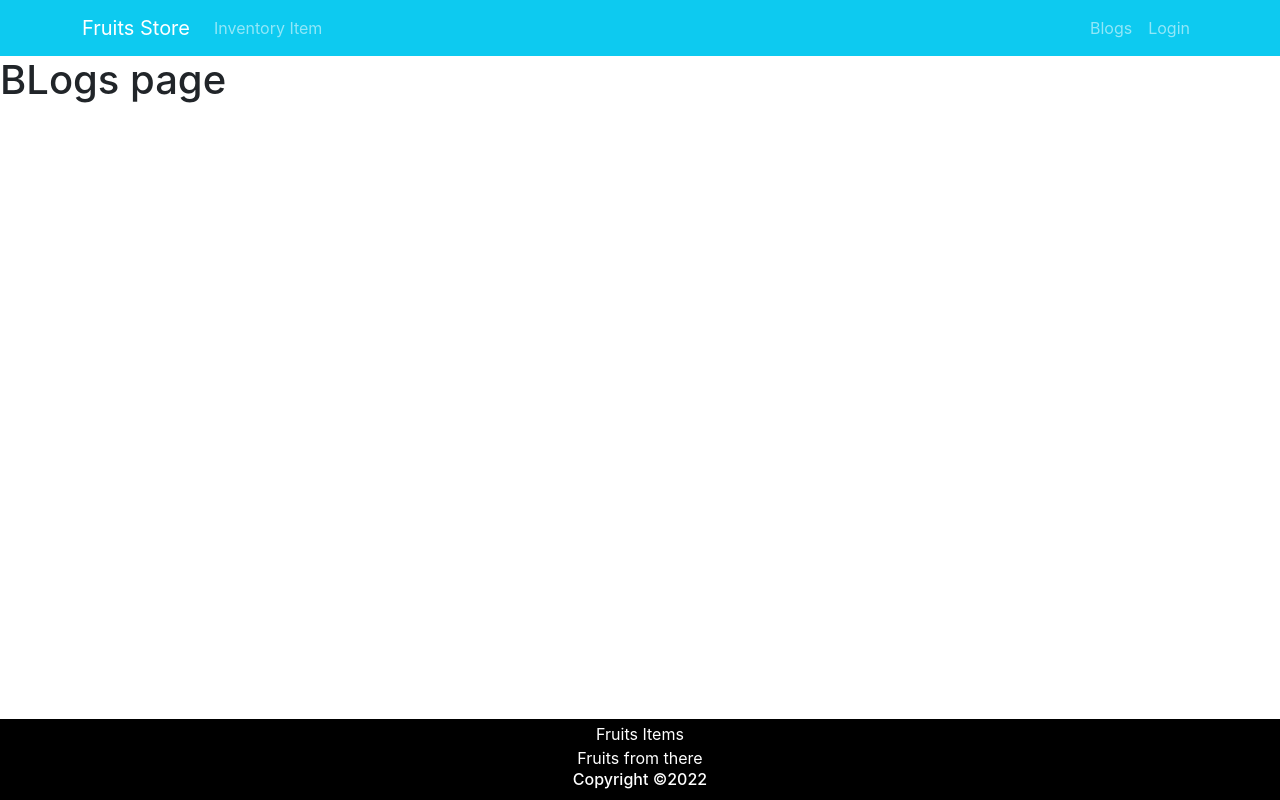
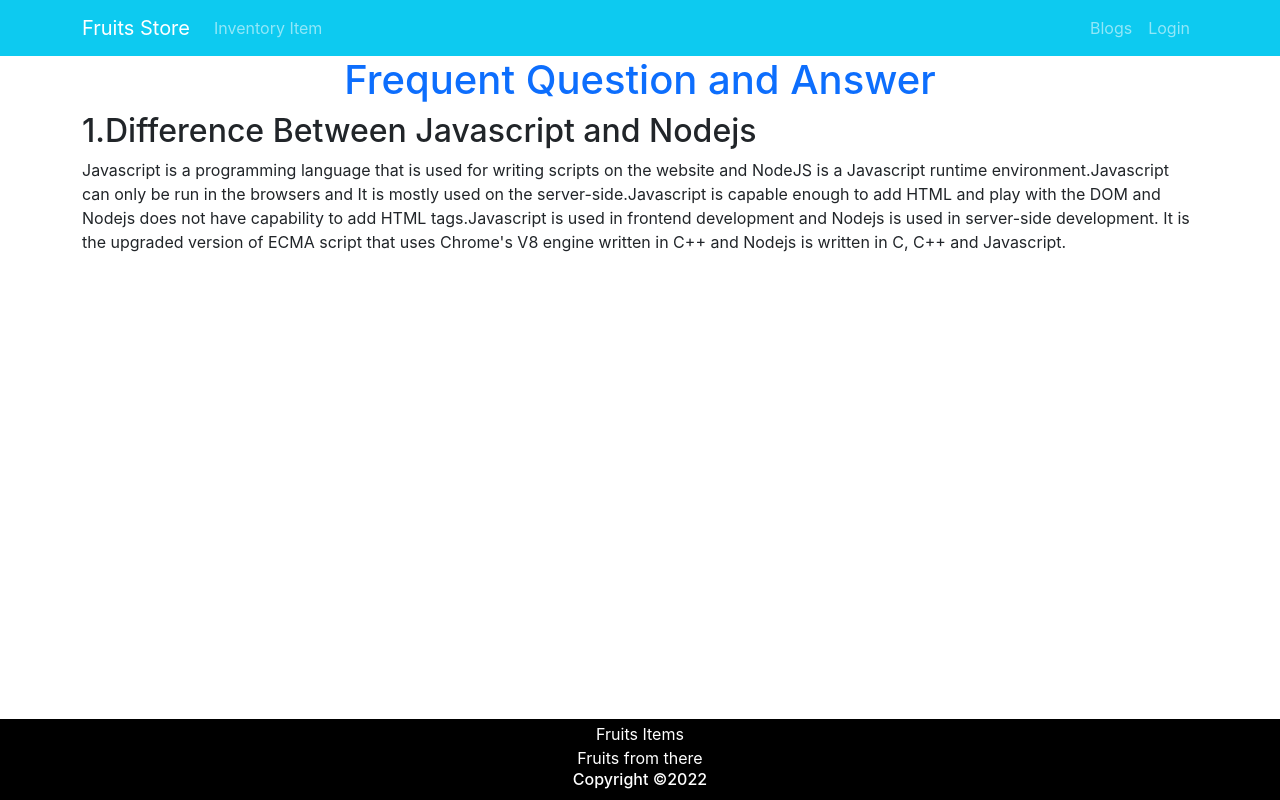
Before and after one commit to muhammadsajit/fruits-store-house-cilent-website, a React (Create React App) app: page /blogs in a window 1280 px wide. Built offline with nearby package versions, Linux system fonts and the light colour scheme.

Commit message:
first-question added

```diff
--- a/src/PagesOfWebsite/Blogs/Blogs.js
+++ b/src/PagesOfWebsite/Blogs/Blogs.js
@@ -2,8 +2,12 @@
 
 const Blogs = () => {
     return (
-        <div>
-            <h1>BLogs page</h1>
+        <div className='container'>
+            <h1 className='text-primary text-center'>Frequent Question and Answer</h1>
+            <div>
+                <h2>1.Difference Between Javascript and Nodejs</h2>
+                <p>Javascript is a programming language that is used for writing scripts on the website and NodeJS is a Javascript runtime environment.Javascript can only be run in the browsers and It is mostly used on the server-side.Javascript is capable enough to add HTML and play with the DOM and Nodejs does not have capability to add HTML tags.Javascript is used in frontend development and Nodejs is used in server-side development.	It is the upgraded version of ECMA script that uses Chrome's V8 engine written in C++ and Nodejs is written in C, C++ and Javascript.  </p>
+            </div>
         </div>
     );
 };
```
